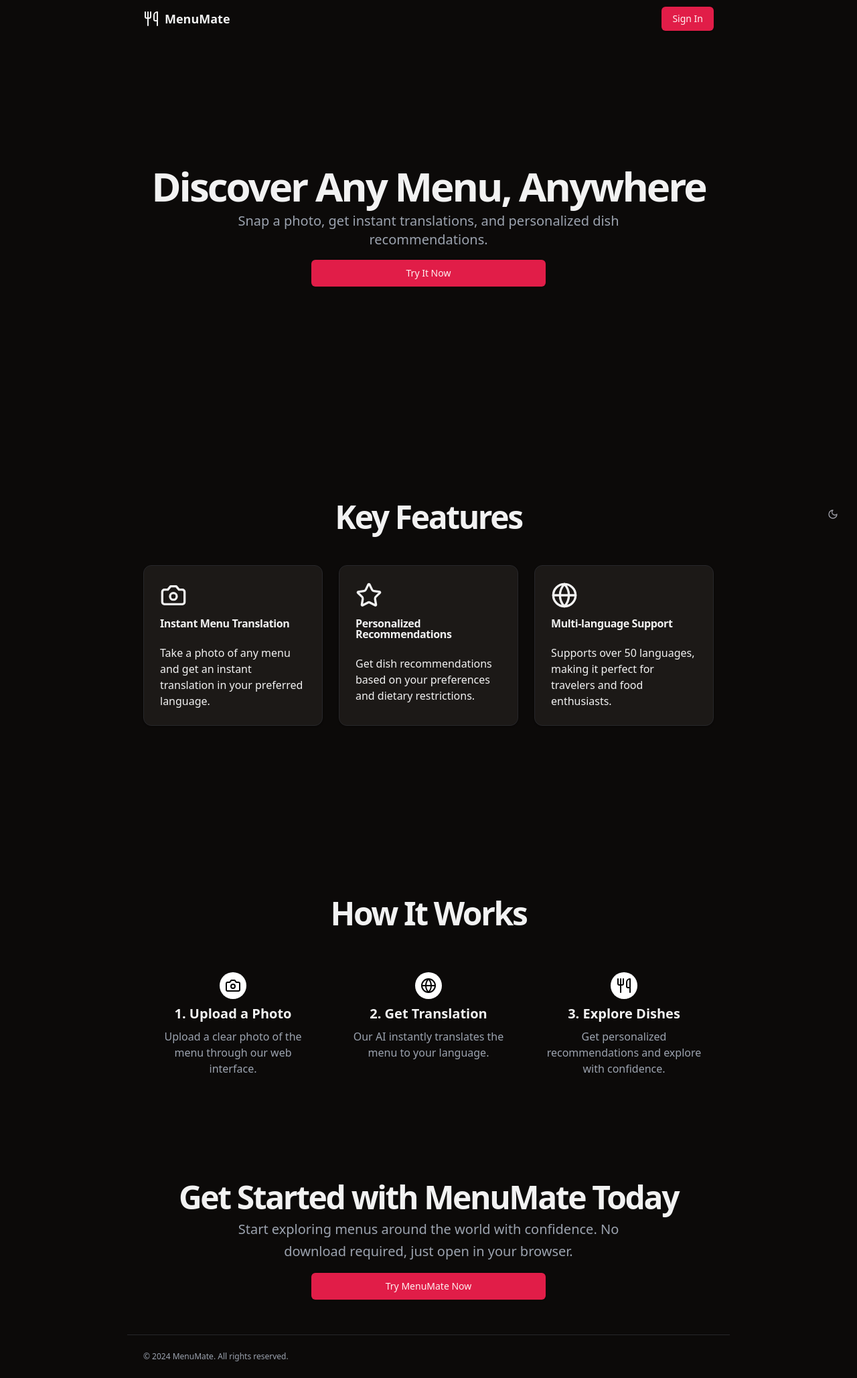
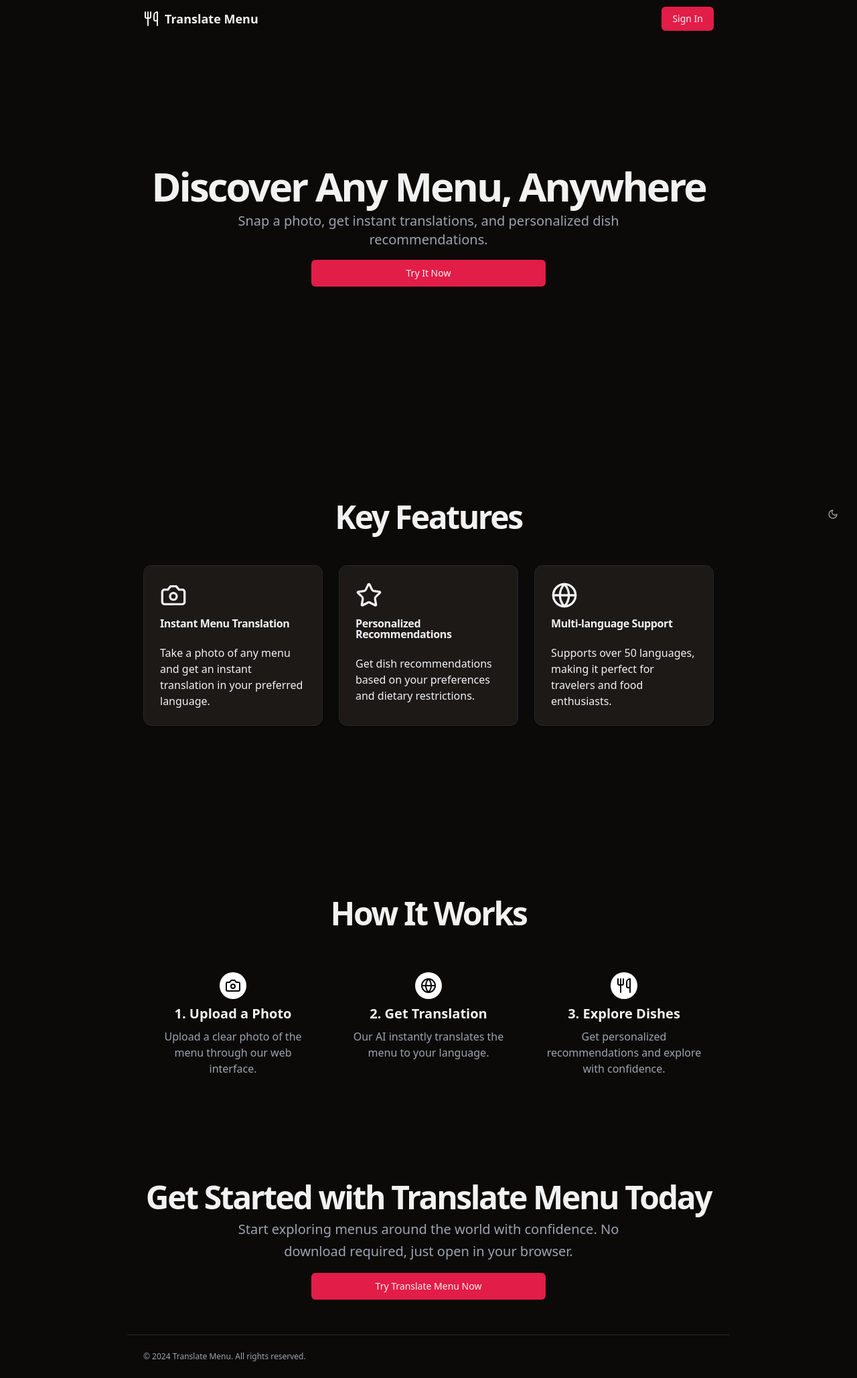
Before and after one commit to NicolasMontone/translatemenu, a Next.js app: page / in a window 1280 px wide. Shown: the whole page at 67% size. Built offline with nearby package versions, Linux system fonts and the light colour scheme; no server answers.

Commit message:
Rename "MenuMate" to "Translate Menu" throughout the Home component for branding consistency

```diff
--- a/app/page.tsx
+++ b/app/page.tsx
@@ -18,7 +18,7 @@ export default async function Home() {
       <header className="px-4 lg:px-6 h-14 flex items-center justify-between">
         <NextLink className="flex items-center justify-center" href="/">
           <Utensils className="h-6 w-6" />
-          <span className="ml-2 text-lg font-bold">MenuMate</span>
+          <span className="ml-2 text-lg font-bold">Translate Menu</span>
         </NextLink>
         <nav>
           <SignedIn>
@@ -150,7 +150,7 @@ export default async function Home() {
             <div className="flex flex-col items-center space-y-4 text-center">
               <div className="space-y-2">
                 <h2 className="text-3xl font-bold tracking-tighter sm:text-5xl">
-                  Get Started with MenuMate Today
+                  Get Started with Translate Menu Today
                 </h2>
                 <p className="mx-auto max-w-[600px] text-gray-500 md:text-xl/relaxed lg:text-base/relaxed xl:text-xl/relaxed dark:text-gray-400">
                   Start exploring menus around the world with confidence. No
@@ -168,7 +168,7 @@ export default async function Home() {
               <SignedOut>
                 <SignInButton>
                   <Button className="w-full max-w-[350px]" size="lg">
-                    Try MenuMate Now
+                    Try Translate Menu Now
                   </Button>
                 </SignInButton>
               </SignedOut>
@@ -178,7 +178,7 @@ export default async function Home() {
       </main>
       <footer className="flex flex-col gap-2 sm:flex-row py-6 w-full shrink-0 items-center px-4 md:px-6 border-t mt-10">
         <p className="text-xs text-gray-500 dark:text-gray-400">
-          © 2024 MenuMate. All rights reserved.
+          © 2024 Translate Menu. All rights reserved.
         </p>
       </footer>
     </div>
```
